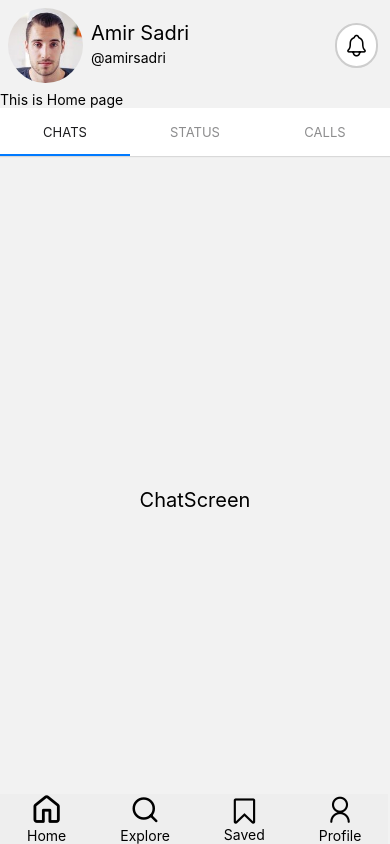
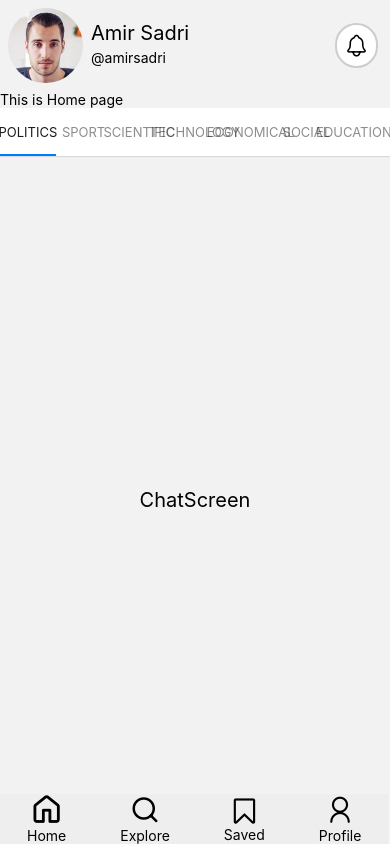
Before and after one commit to amirsadriofficial/News-App, a React Native app: screen /Home in a window 390 px wide. Built offline with nearby package versions, Linux system fonts and the light colour scheme.

Commit message:
Add news category

```diff
--- a/src/screens/home/Home.tsx
+++ b/src/screens/home/Home.tsx
@@ -38,9 +38,13 @@ const Home = ({navigation}: any) => {
       <Header />
       <Text>This is Home page</Text>
       <Tab.Navigator>
-        <Tab.Screen name="Chats" component={ChatScreen} />
-        <Tab.Screen name="Status" component={StatutScreen} />
-        <Tab.Screen name="Calls" component={CallScreen} />
+        <Tab.Screen name="Politics" component={ChatScreen} />
+        <Tab.Screen name="Sport" component={StatutScreen} />
+        <Tab.Screen name="Scientific" component={CallScreen} />
+        <Tab.Screen name="Technology" component={CallScreen} />
+        <Tab.Screen name="Economical" component={CallScreen} />
+        <Tab.Screen name="Social" component={CallScreen} />
+        <Tab.Screen name="Educational" component={CallScreen} />
       </Tab.Navigator>
       <StatusBar />
     </Layout>
```
